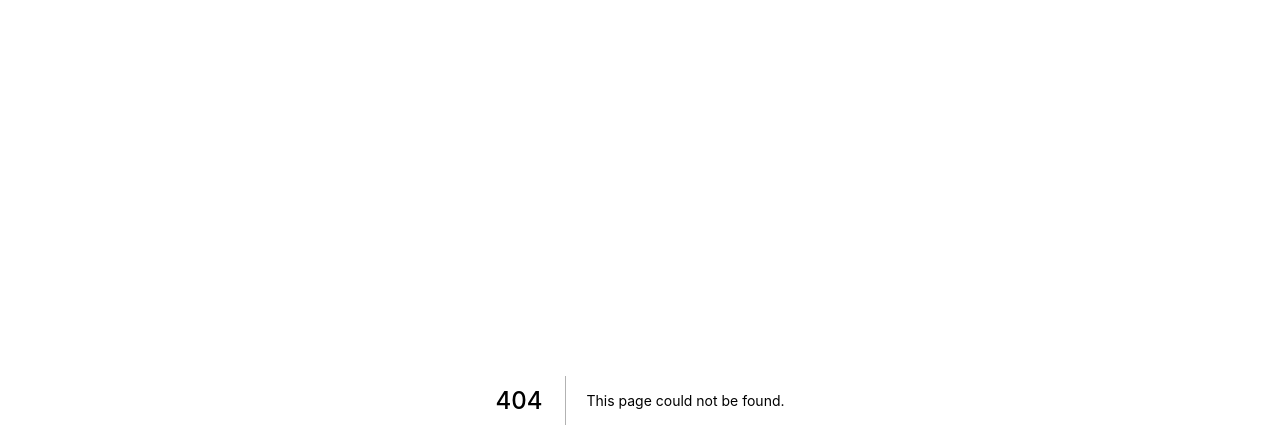
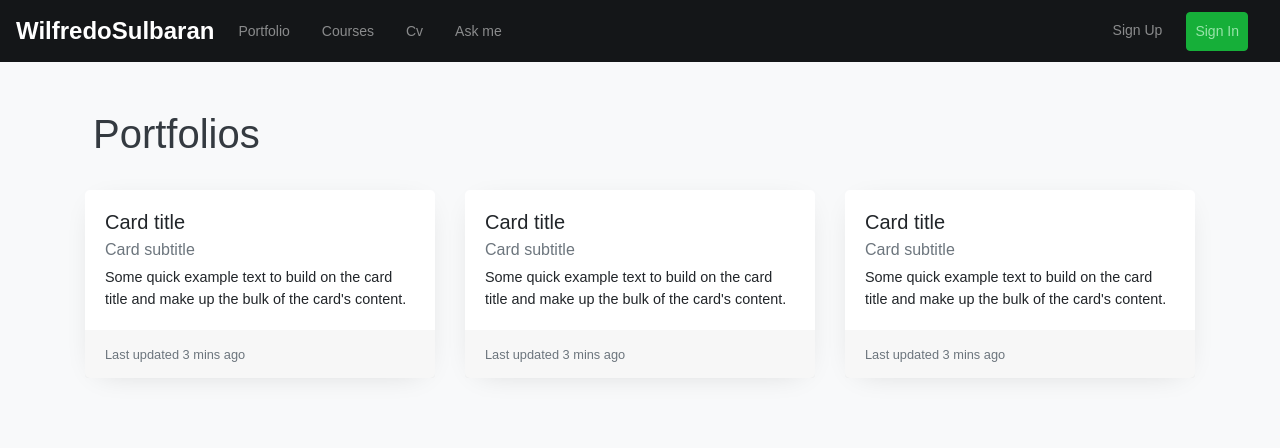
Before and after one commit to wsulbaran/wilfredo-portfolio, a Next.js app: page /portfolios in a window 1280 px wide. Before the commit this address had no page. Shown: the top 448 px of the page. Built offline with nearby package versions, Linux system fonts and the light colour scheme.

Commit message:
create folder for components and create folder by pages

```diff
--- /dev/null
+++ b/components/shared/NavBar.js
@@ -0,0 +1,44 @@
+
+
+
+
+
+const NavBar  = ()=>{
+  return (
+    <div className="navbar-wrapper">
+      <nav className="navbar navbar-expand-lg navbar-dark fj-mw9">
+        <a className="navbar-brand mr-3 font-weight-bold" href="#">WilfredoSulbaran</a>
+        <button className="navbar-toggler" type="button" data-toggle="collapse" data-target="#navbarSupportedContent" aria-controls="navbarSupportedContent" aria-expanded="false" aria-label="Toggle navigation">
+          <span className="navbar-toggler-icon"></span>
+        </button>
+
+        <div className="collapse navbar-collapse" id="navbarSupportedContent">
+          <ul className="navbar-nav">
+            <li className="nav-item mr-3">
+              <a className="nav-link" href="#">Portfolio</a>
+            </li>
+            <li className="nav-item mr-3">
+              <a className="nav-link" href="#">Courses</a>
+            </li>
+            <li className="nav-item mr-3">
+              <a className="nav-link" href="#">Cv</a>
+            </li>
+            <li className="nav-item mr-3">
+              <a className="nav-link" href="#">Ask me</a>
+            </li>
+          </ul>
+          <ul className="navbar-nav ml-auto">
+            <li className="nav-item mr-3">
+              <a className="nav-link" href="#">Sign Up</a>
+            </li>
+            <li className="nav-item mr-3">
+              <a className="nav-link btn btn-success bg-green-2 bright" href="#">Sign In</a>
+            </li>
+          </ul>
+        </div>
+      </nav>
+    </div>
+  )
+}
+
+export default NavBar;
--- /dev/null
+++ b/pages/portfolios/index.js
@@ -0,0 +1,66 @@
+import React from 'react';
+import NavBar from '../../components/shared/NavBar';
+
+
+
+
+class Portfolios extends React.Component {
+  render (){
+    return (
+      <>
+        <NavBar />
+        <div className="container">
+          <section className="section-title">
+            <div className="px-2">
+              <div className="pt-5 pb-4">
+                <h1>Portfolios</h1>
+              </div>
+            </div>
+          </section>
+          <section className="pb-5">
+            <div className="row">
+              <div className="col-md-4">
+                <div className="card subtle-shadow no-border">
+                  <div className="card-body">
+                    <h5 className="card-title">Card title</h5>
+                    <h6 className="card-subtitle mb-2 text-muted">Card subtitle</h6>
+                    <p className="card-text fs-2">Some quick example text to build on the card title and make up the bulk of the card's content.</p>
+                  </div>
+                  <div className="card-footer no-border">
+                    <small className="text-muted">Last updated 3 mins ago</small>
+                  </div>
+                </div>
+              </div>
+              <div className="col-md-4">
+                <div className="card subtle-shadow no-border">
+                  <div className="card-body">
+                    <h5 className="card-title">Card title</h5>
+                    <h6 className="card-subtitle mb-2 text-muted">Card subtitle</h6>
+                    <p className="card-text fs-2 ">Some quick example text to build on the card title and make up the bulk of the card's content.</p>
+                  </div>
+                  <div className="card-footer no-border">
+                    <small className="text-muted">Last updated 3 mins ago</small>
+                  </div>
+                </div>
+              </div>
+              <div className="col-md-4">
+                <div className="card subtle-shadow no-border">
+                  <div className="card-body">
+                    <h5 className="card-title">Card title</h5>
+                    <h6 className="card-subtitle mb-2 text-muted">Card subtitle</h6>
+                    <p className="card-text fs-2 ">Some quick example text to build on the card title and make up the bulk of the card's content.</p>
+                  </div>
+                  <div className="card-footer no-border">
+                    <small className="text-muted">Last updated 3 mins ago</small>
+                  </div>
+                </div>
+              </div>
+            </div>
+          </section>
+        </div>
+      </>
+    )
+  }
+}
+
+export default Portfolios;
```
Also changed, not shown: pages/categories/index.js (added, +85 -0 lines), pages/index.js (+2 -35 lines).
